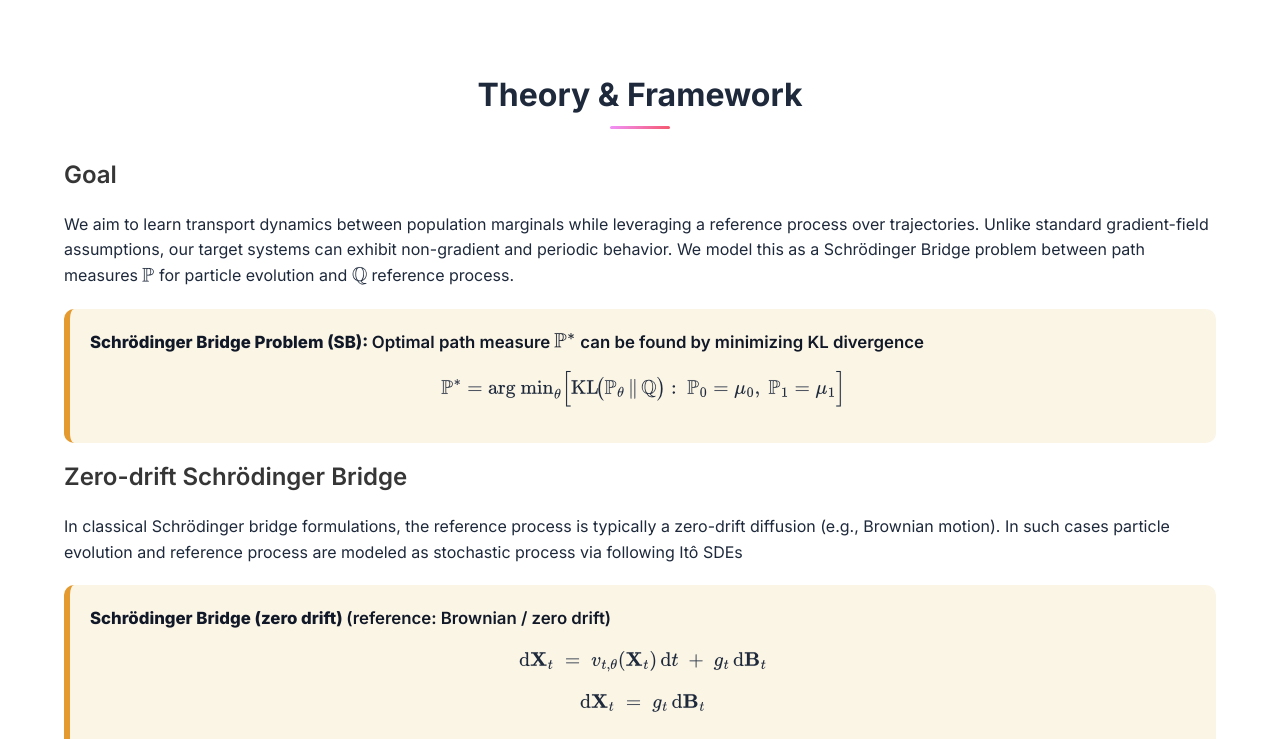
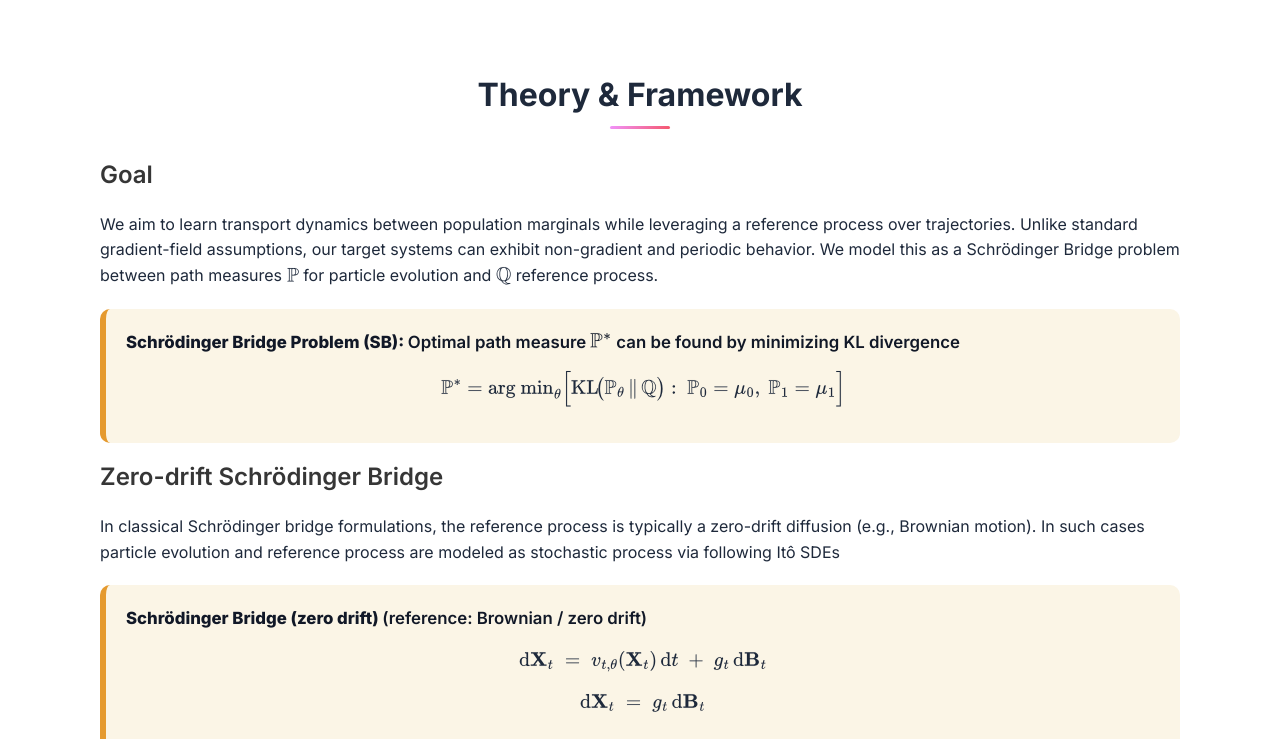
Before and after one commit to kpetrovicc/curly-fm, a plain HTML site: page index.html in a window 1280 px wide. Shown: the part 2359-3098 px from the top of the page. Drawn offline with nearby package versions, Linux system fonts and the light colour scheme; some icons are missing.

Commit message:
Update index.css

```diff
--- a/static/css/index.css
+++ b/static/css/index.css
@@ -886,3 +886,8 @@ section.teaser-figure.section {
 .callout .mjx-container {
   margin: 0 !important;
 }
+.container.page-mid {
+  max-width: 1120px;      /* adjust: 1080 / 1120 / 1160 */
+  padding-left: 1.25rem;
+  padding-right: 1.25rem;
+}
```
